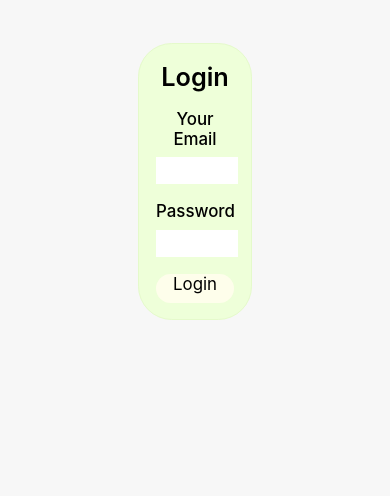
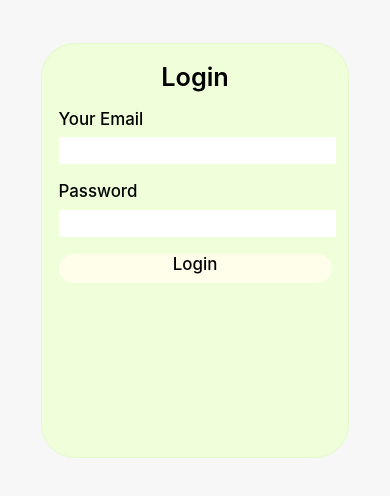
Before and after one commit to codeomi/GrowthSchool-Assignment, a React (Create React App) app: page /admin/login in a window 390 px wide. Shown: the top 496 px of the page. Built offline with nearby package versions, Linux system fonts and the light colour scheme.

Commit message:
Form container edited

```diff
--- a/src/components/Admin/Form.css
+++ b/src/components/Admin/Form.css
@@ -47,6 +47,9 @@ form {
   border: none;
   width: 20vw;
 }
+.uploadContainer > #img {
+  border-radius: 0;
+}
 
 .submitButton {
   background-color: #fefeeb;
@@ -60,3 +63,79 @@ form {
   background-color: #647253;
   color: #fefeeb;
 }
+
+@media screen and (max-width: 800px) {
+  .container {
+    display: flex;
+    justify-content: center;
+    align-items: center;
+    margin-top: 11vw;
+  }
+
+  .formContainer {
+    text-align: center;
+    max-width: 100vmax;
+    width: 70vw;
+    background-color: #eeffd9;
+    height: 45vh;
+    padding: 2vh;
+    border: 0.5px solid #e5facb;
+    border-radius: 4vh;
+  }
+
+  .heading {
+    font-size: 3vh;
+    font-weight: 600;
+    margin-bottom: 2vh;
+  }
+
+  form {
+    display: flex;
+    flex-direction: column;
+  }
+
+  .input-cont {
+    display: flex;
+    flex-direction: column;
+    justify-content: start;
+    align-items: start;
+    padding: 0 0 2vh 0;
+  }
+
+  .input-cont > div {
+    font-size: 2vh;
+    font-weight: 500;
+    margin-bottom: 1vh;
+  }
+
+  .input-cont > input {
+    height: 3vh;
+    font-size: 2vh;
+    border: none;
+    width: 70vw;
+  }
+
+  .uploadContainer {
+    height: 8vh;
+    font-size: 2vh;
+    border: none;
+    width: 70vw;
+  }
+  .uploadContainer > #img {
+    border-radius: 0;
+  }
+
+  .submitButton {
+    background-color: #fefeeb;
+    height: 3.4vh;
+    font-size: 2vh;
+    cursor: pointer;
+    transition: 0.2s all;
+    border-radius: 4vh;
+    font-weight: 500;
+  }
+  .submitButton:hover {
+    background-color: #647253;
+    color: #fefeeb;
+  }
+}
--- a/src/components/Admin/Form.js
+++ b/src/components/Admin/Form.js
@@ -10,11 +10,15 @@ const Form = () => {
           <form>
             <div className="titleInputContainer input-cont">
               <div className="courseTitle">Course Title</div>
-              <input type="text" />
+              <input type="text" placeholder="Title" />
             </div>
             <div className="descriptionInputContainer input-cont">
               <div className="courseDescription">Course Description</div>
-              <input type="text" />
+              <input type="text" placeholder="Description..." />
+            </div>
+            <div className="insertLinkContainer input-cont">
+              <div className="courseDescription">Insert Link</div>
+              <input type="link" placeholder="wwww.johndoe.com" />
             </div>
             <div className="uploadContainer input-cont">
               <div for="img">Select image:</div>
```
Also changed, not shown: public/index.html (+1 -21 lines).
